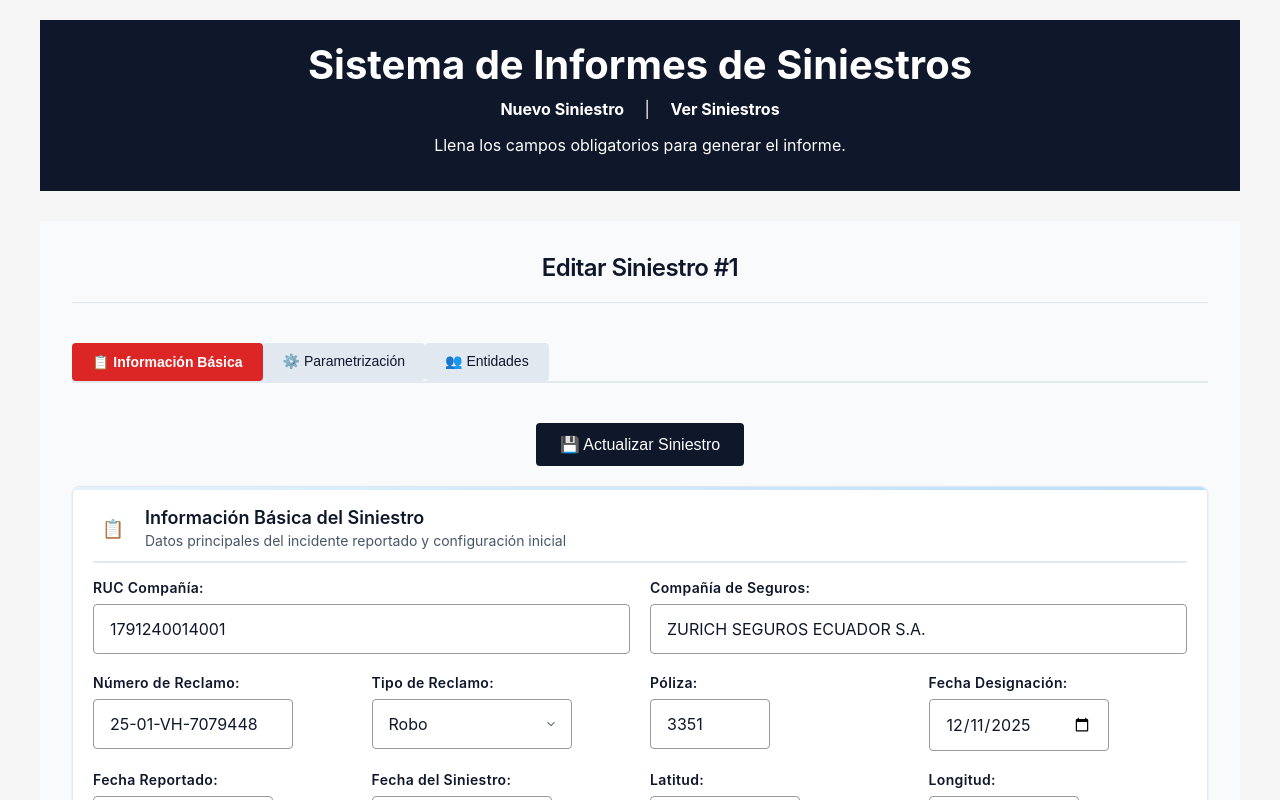
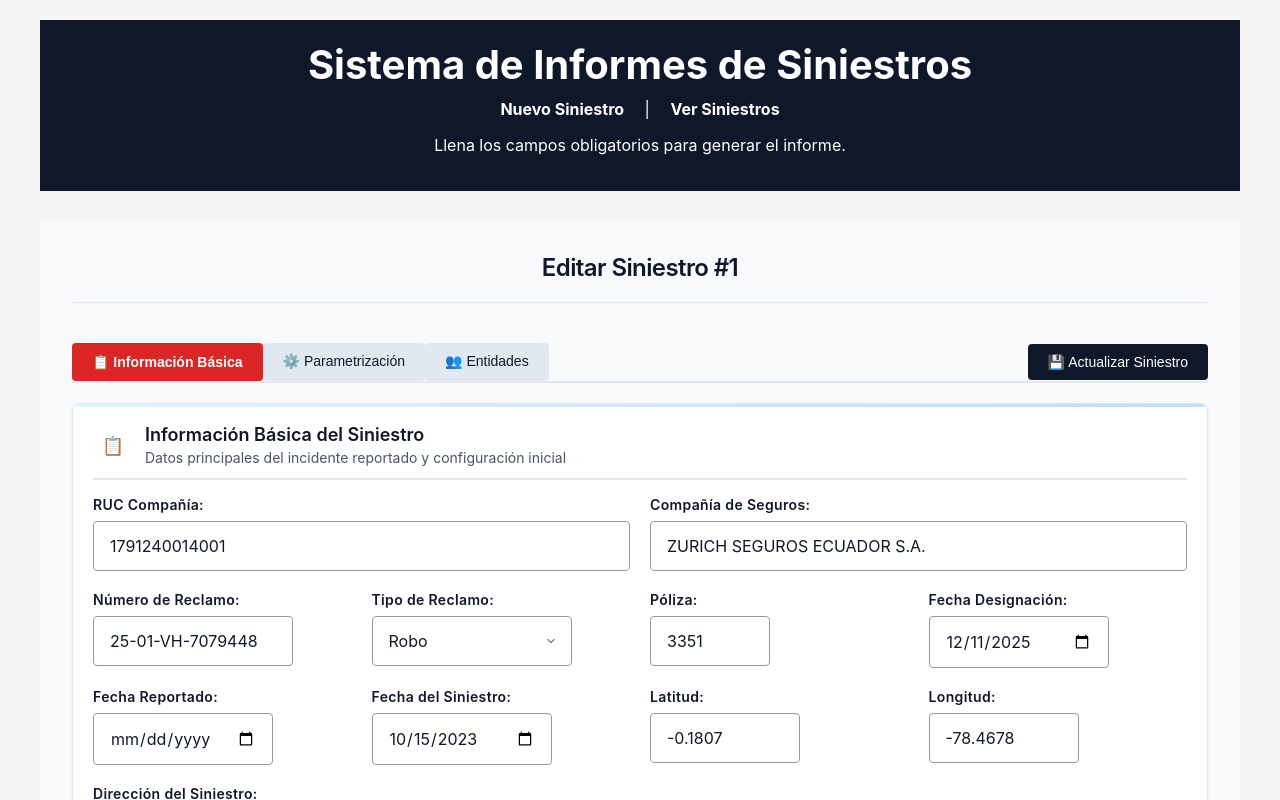
Before and after one commit to ginaproanio/Siniestros, a React (Create React App) app in the folder frontend/: page /siniestro/1/editar in a window 1280 px wide. Shown: the top 800 px of the page. Built offline with nearby package versions, Linux system fonts and the light colour scheme; no server answers.

Commit message:
Restore Actualizar Siniestro button to tabs header right side

```diff
--- a/frontend/src/components/SiniestroForm.tsx
+++ b/frontend/src/components/SiniestroForm.tsx
@@ -238,7 +238,8 @@ const SiniestroForm: React.FC = () => {
 
       {/* Tab Navigation */}
       <div className="tabs-container">
-        <div className="tabs-header">
+        <div className="tabs-header" style={{ display: "flex", justifyContent: "space-between", alignItems: "center" }}>
+          <div style={{ display: "flex" }}>
             {tabs.map((tab) => {
               const isActive = activeTab === tab.id;
               const buttonClass = `tab-button${isActive ? " active" : ""}`;
@@ -255,33 +256,31 @@ const SiniestroForm: React.FC = () => {
               );
             })}
           </div>
-
-        {/* Tab Content */}
-        <div className="tab-content">
-          <form onSubmit={handleSubmit}>
-            {/* BOTÓN ACTUALIZAR SINIESTRO - dentro del form */}
           {isEditMode && (
-              <div style={{ textAlign: "center", marginBottom: "20px" }}>
             <button
-                  type="submit"
+              type="button"
+              onClick={() => document.querySelector('form')?.dispatchEvent(new Event('submit', { cancelable: true, bubbles: true }))}
               className="btn-submit-main"
               disabled={saving}
               style={{
                 backgroundColor: "#0f172a",
                 color: "white",
                 border: "none",
-                    padding: "12px 24px",
+                padding: "10px 20px",
                 borderRadius: "4px",
-                    fontSize: "16px",
+                fontSize: "14px",
                 cursor: saving ? "not-allowed" : "pointer",
                 opacity: saving ? 0.6 : 1
               }}
             >
               {saving ? "💾 Guardando..." : "💾 Actualizar Siniestro"}
             </button>
+          )}
         </div>
-            )}
 
+        {/* Tab Content */}
+        <div className="tab-content">
+          <form onSubmit={handleSubmit}>
             {/* TAB 0: Información Básica del Siniestro */}
             {activeTab === 0 && (
               <div className="tab-section active">
```
Lines whose indentation alone changed are shown as unchanged.
